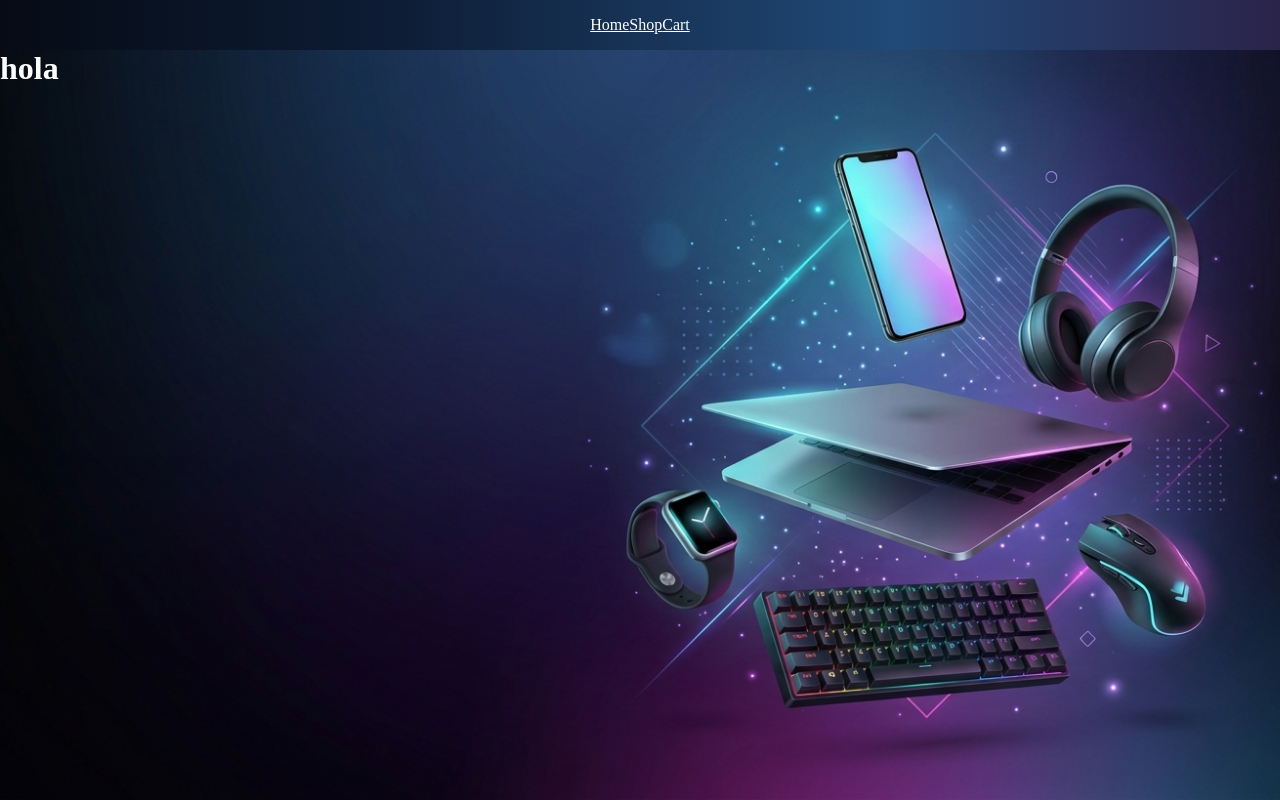
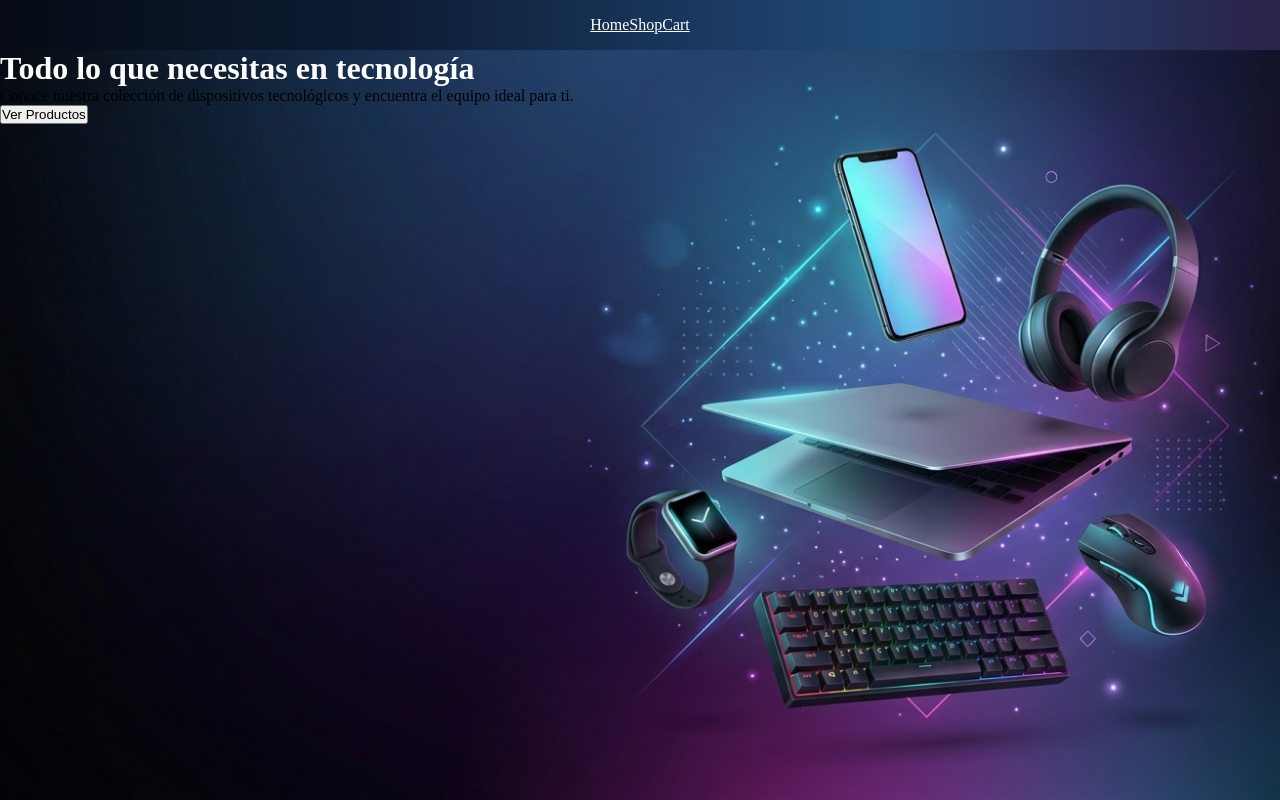
Before and after one commit to eber-dev/Shopping-Cart, a React (Vite) app: page / in a window 1280 px wide. Built offline with nearby package versions, Linux system fonts and the light colour scheme.

Commit message:
Asiganacion de clases a las etiqeutas html del componente

```diff
--- a/src/pages/Home.jsx
+++ b/src/pages/Home.jsx
@@ -1,9 +1,21 @@
 import style from './Home.module.css';
+import { Link } from 'react-router-dom';
 
 function Home() {
     return (
         <div className={style.caja}>
-            <h1>hola</h1>
+            <div>
+                <h1 className={style.titulo}>
+                    Todo lo que necesitas en tecnología
+                </h1>
+                <p className={style.parrafo}>
+                    Conoce nuestra colección de dispositivos tecnológicos y
+                    encuentra el equipo ideal para ti.
+                </p>
+                <Link to="/shop">
+                    <button className={style.catalogo}>Ver Productos</button>
+                </Link>
+            </div>
         </div>
     );
 }
```
